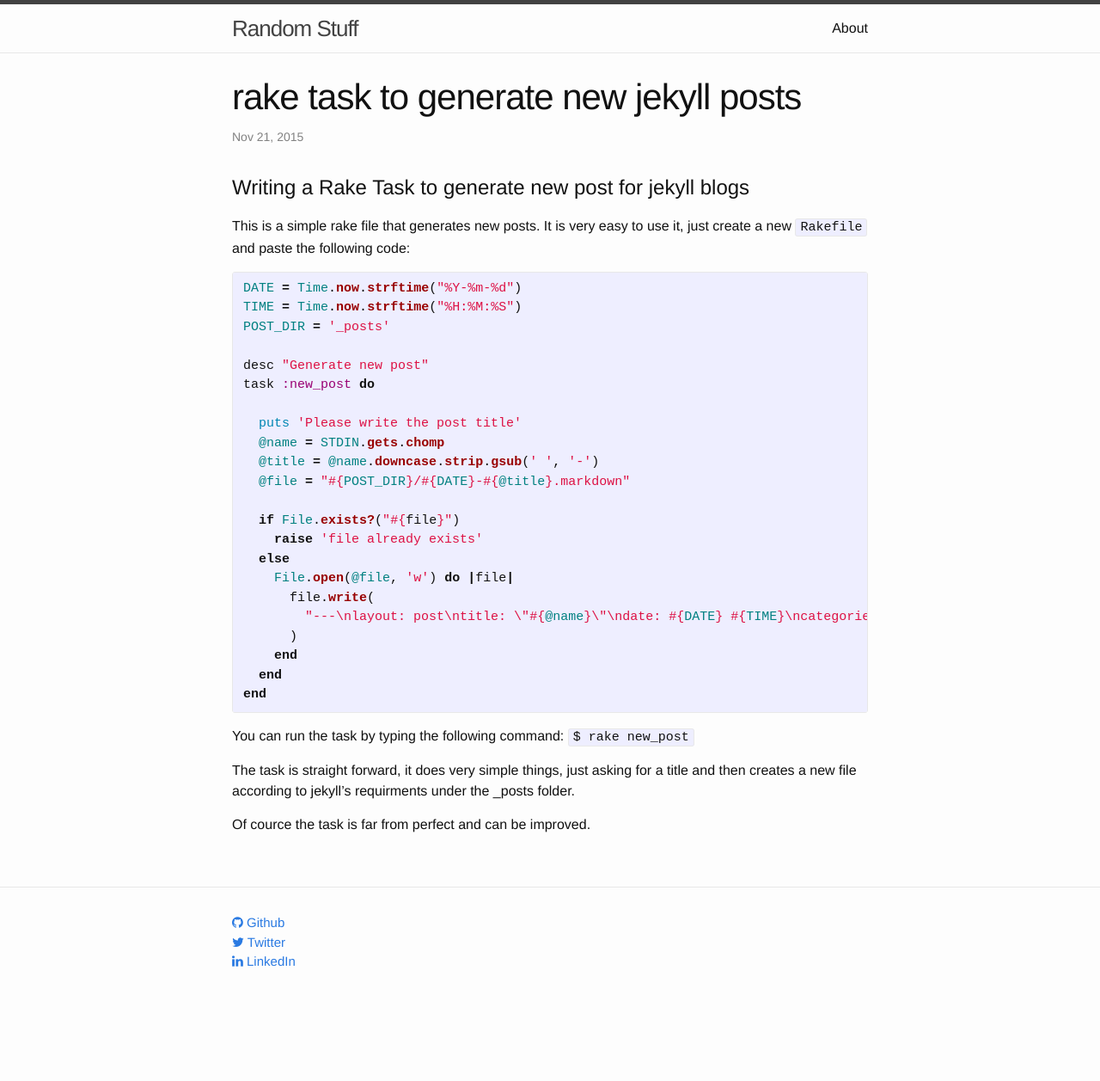
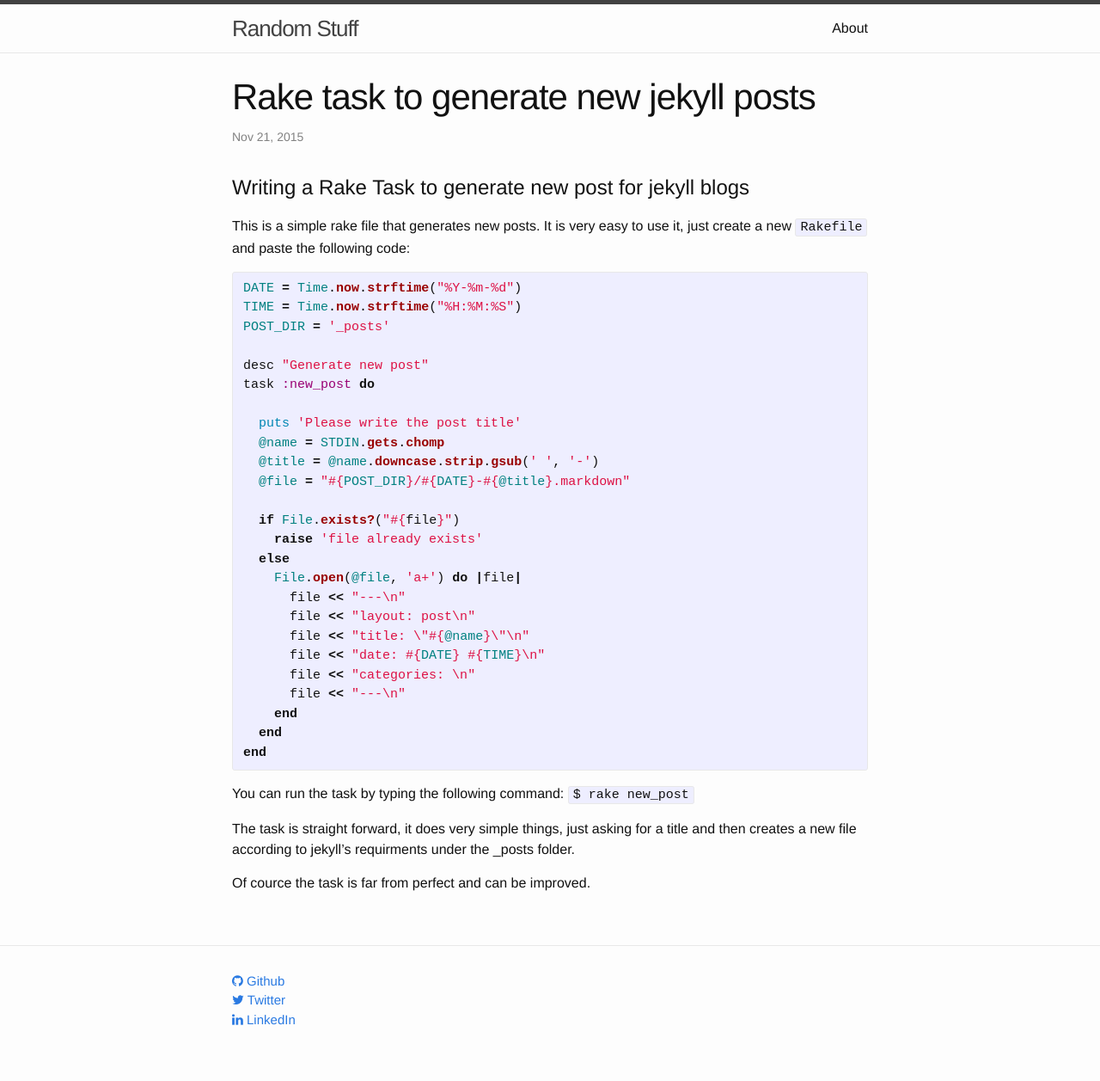
Before and after one commit to gmichokostas/gmichokostas.github.io, a Jekyll site: the page built from _posts/2015-11-21-rake-task-to-generate-new-jekyll-posts.markdown, in a window 1280 px wide. Shown: the whole page at 86% size. Built offline with Jekyll 4.4.1, drawn with Linux system fonts in a browser that asks for light colours; nearby versions of some CDN libraries; comment, search, counter and statistics services are not loaded; before the commit the page ends 1190 px from its top, so only the background shows below that.

Commit message:
minor changes

```diff
--- a/_layouts/default.html
+++ b/_layouts/default.html
@@ -2,6 +2,7 @@
 <html>
 
   {% include head.html %}
+  {% include google_analytics.html %}
 
   <body>
 
--- a/_posts/2015-11-21-rake-task-to-generate-new-jekyll-posts.markdown
+++ b/_posts/2015-11-21-rake-task-to-generate-new-jekyll-posts.markdown
@@ -1,6 +1,6 @@
 ---
 layout: post
-title: "rake task to generate new jekyll posts"
+title: "Rake task to generate new jekyll posts"
 date: 2015-11-21 21:03:46
 categories: blog
 comments: true
@@ -26,13 +26,17 @@ task :new_post do
   if File.exists?("#{file}")
     raise 'file already exists'
   else
-    File.open(@file, 'w') do |file|
-      file.write(
-        "---\nlayout: post\ntitle: \"#{@name}\"\ndate: #{DATE} #{TIME}\ncategories:\n---\n"
-      )
+    File.open(@file, 'a+') do |file|
+      file << "---\n"
+      file << "layout: post\n"
+      file << "title: \"#{@name}\"\n"
+      file << "date: #{DATE} #{TIME}\n"
+      file << "categories: \n"
+      file << "---\n"
     end
   end
 end
+
 {% endhighlight %}
 
 You can run the task by typing the following command:
```
Also changed, not shown: _includes/google_analytics.html (added, +10 -0 lines), 1 other file.
